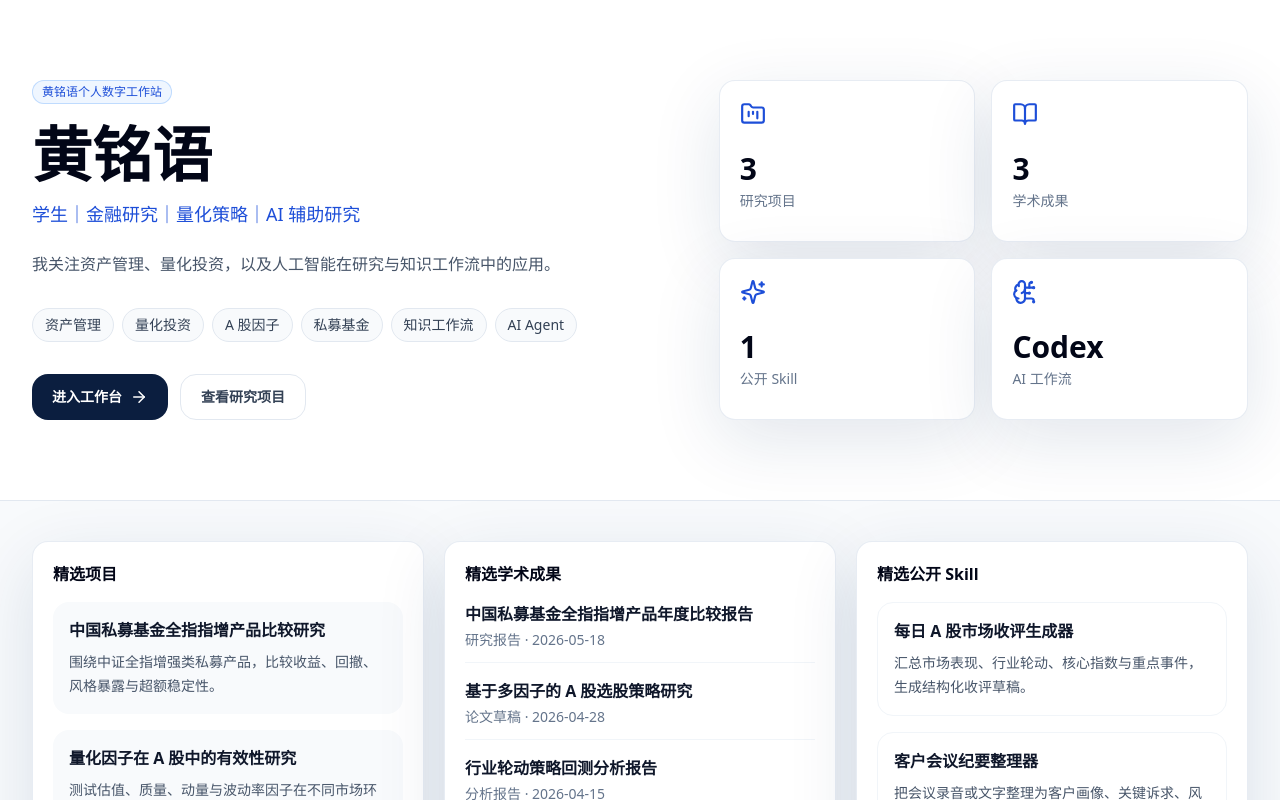
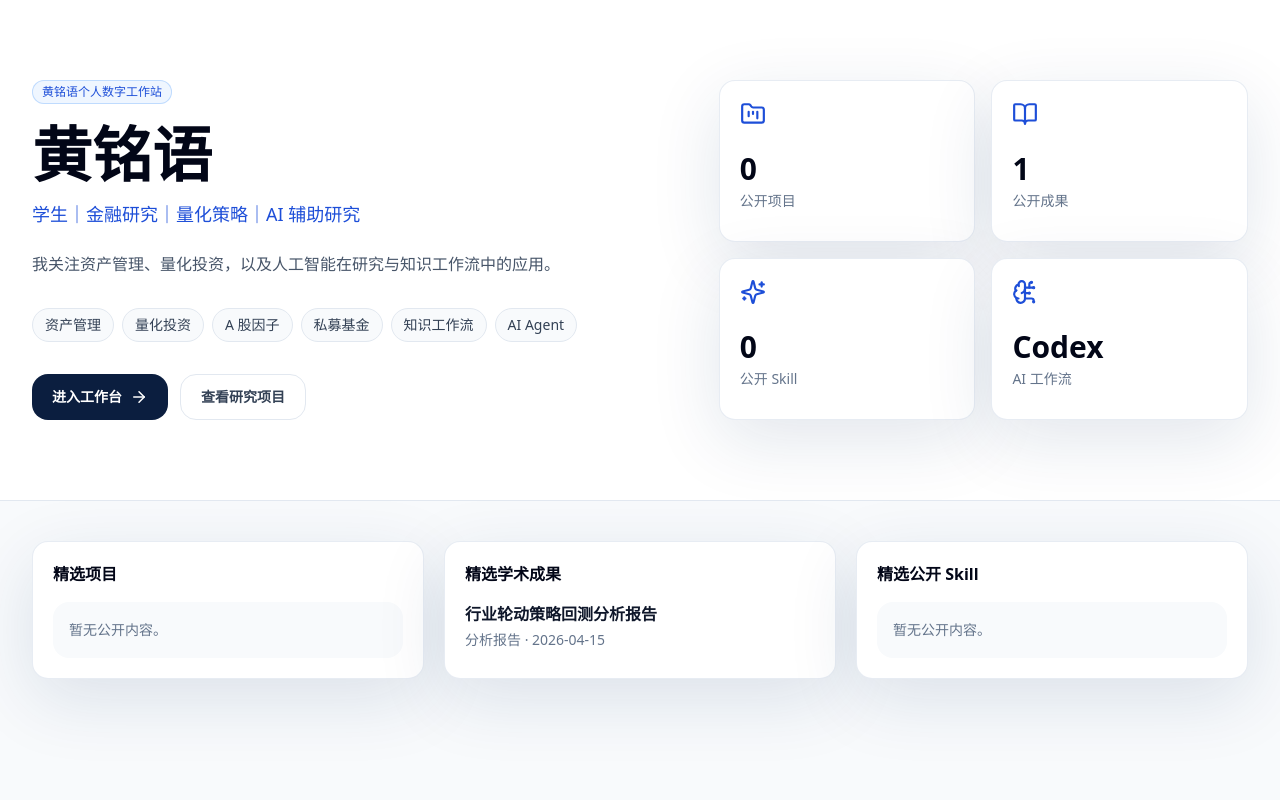
Before and after one commit to huangmingyu040730-Melvin/personal-workstation, a Next.js app: page / in a window 1280 px wide. Shown: the top 800 px of the page. Built offline with nearby package versions, Linux system fonts and the light colour scheme.

Commit message:
Fix public homepage visibility and calendar dates

```diff
--- a/src/app/calendar/page.tsx
+++ b/src/app/calendar/page.tsx
@@ -3,7 +3,14 @@ import { Card, CardHeader } from "@/components/card";
 import { PageHeader } from "@/components/page-header";
 import { todayItems } from "@/lib/mock-data";
 
-const days = Array.from({ length: 35 }, (_, index) => index + 1);
+const calendarYear = 2026;
+const calendarMonthIndex = 4;
+const daysInMonth = new Date(calendarYear, calendarMonthIndex + 1, 0).getDate();
+const firstWeekdayOffset = (new Date(calendarYear, calendarMonthIndex, 1).getDay() + 6) % 7;
+const calendarCells: Array<number | null> = [
+  ...Array.from({ length: firstWeekdayOffset }, () => null),
+  ...Array.from({ length: daysInMonth }, (_, index) => index + 1)
+];
 
 export default function CalendarPage() {
   return (
@@ -20,16 +27,20 @@ export default function CalendarPage() {
             {["一", "二", "三", "四", "五", "六", "日"].map((day) => (
               <div key={day} className="py-2 font-medium text-slate-500">{day}</div>
             ))}
-            {days.map((day) => (
+            {calendarCells.map((day, index) => (
               <div
-                key={day}
+                key={`${day ?? "empty"}-${index}`}
                 className="min-h-24 rounded-2xl border border-slate-100 bg-slate-50 p-2 text-left"
               >
-                <span className={day === 31 ? "flex h-7 w-7 items-center justify-center rounded-full bg-blue-600 text-sm font-semibold text-white" : "text-sm font-medium text-slate-700"}>
-                  {day}
-                </span>
-                {[12, 18, 24, 31].includes(day) ? (
-                  <div className="mt-3 rounded-lg bg-blue-100 px-2 py-1 text-xs text-blue-700">研究安排</div>
+                {day ? (
+                  <>
+                    <span className={day === 31 ? "flex h-7 w-7 items-center justify-center rounded-full bg-blue-600 text-sm font-semibold text-white" : "text-sm font-medium text-slate-700"}>
+                      {day}
+                    </span>
+                    {[12, 18, 24, 31].includes(day) ? (
+                      <div className="mt-3 rounded-lg bg-blue-100 px-2 py-1 text-xs text-blue-700">研究安排</div>
+                    ) : null}
+                  </>
                 ) : null}
               </div>
             ))}
--- a/src/app/page.tsx
+++ b/src/app/page.tsx
@@ -4,7 +4,19 @@ import { Badge } from "@/components/badge";
 import { Card, CardHeader } from "@/components/card";
 import { profile, projects, publications, skills } from "@/lib/mock-data";
 
+function EmptyPublicState() {
+  return (
+    <p className="rounded-2xl bg-slate-50 p-4 text-sm leading-6 text-slate-500">
+      暂无公开内容。
+    </p>
+  );
+}
+
 export default function HomePage() {
+  const publicProjects = projects.filter((project) => project.visibility === "public");
+  const publicPublications = publications.filter((publication) => publication.visibility === "public");
+  const publicSkills = skills.filter((skill) => skill.visibility === "public");
+
   return (
     <main className="min-h-screen bg-slate-50">
       <section className="relative overflow-hidden border-b border-slate-200 bg-white">
@@ -33,9 +45,9 @@ export default function HomePage() {
           </div>
           <div className="grid gap-4 sm:grid-cols-2">
             {[
-              { title: "研究项目", value: projects.length, icon: FolderKanban },
-              { title: "学术成果", value: publications.length, icon: BookOpen },
-              { title: "公开 Skill", value: skills.filter((skill) => skill.visibility !== "private").length, icon: Sparkles },
+              { title: "公开项目", value: publicProjects.length, icon: FolderKanban },
+              { title: "公开成果", value: publicPublications.length, icon: BookOpen },
+              { title: "公开 Skill", value: publicSkills.length, icon: Sparkles },
               { title: "AI 工作流", value: "Codex", icon: BrainCircuit }
             ].map((item) => (
               <Card key={item.title} className="p-5">
@@ -52,34 +64,46 @@ export default function HomePage() {
         <Card>
           <CardHeader title="精选项目" />
           <div className="space-y-4">
-            {projects.slice(0, 2).map((project) => (
+            {publicProjects.length > 0 ? (
+              publicProjects.slice(0, 2).map((project) => (
                 <div key={project.id} className="rounded-2xl bg-slate-50 p-4">
                   <p className="font-semibold text-slate-900">{project.name}</p>
                   <p className="mt-2 text-sm leading-6 text-slate-600">{project.summary}</p>
                 </div>
-            ))}
+              ))
+            ) : (
+              <EmptyPublicState />
+            )}
           </div>
         </Card>
         <Card>
           <CardHeader title="精选学术成果" />
           <div className="space-y-4">
-            {publications.map((publication) => (
+            {publicPublications.length > 0 ? (
+              publicPublications.map((publication) => (
                 <div key={publication.id} className="border-b border-slate-100 pb-3 last:border-0 last:pb-0">
                   <p className="font-semibold text-slate-900">{publication.title}</p>
                   <p className="mt-1 text-sm text-slate-500">{publication.type} · {publication.date}</p>
                 </div>
-            ))}
+              ))
+            ) : (
+              <EmptyPublicState />
+            )}
           </div>
         </Card>
         <Card>
           <CardHeader title="精选公开 Skill" />
           <div className="space-y-4">
-            {skills.map((skill) => (
+            {publicSkills.length > 0 ? (
+              publicSkills.map((skill) => (
                 <div key={skill.id} className="rounded-2xl border border-slate-100 p-4">
                   <p className="font-semibold text-slate-900">{skill.name}</p>
                   <p className="mt-2 text-sm leading-6 text-slate-600">{skill.description}</p>
                 </div>
-            ))}
+              ))
+            ) : (
+              <EmptyPublicState />
+            )}
           </div>
         </Card>
       </section>
```
Lines whose indentation alone changed are shown as unchanged.
